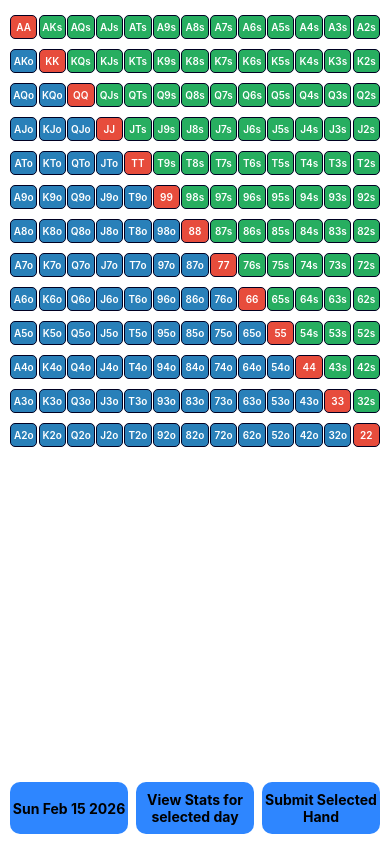
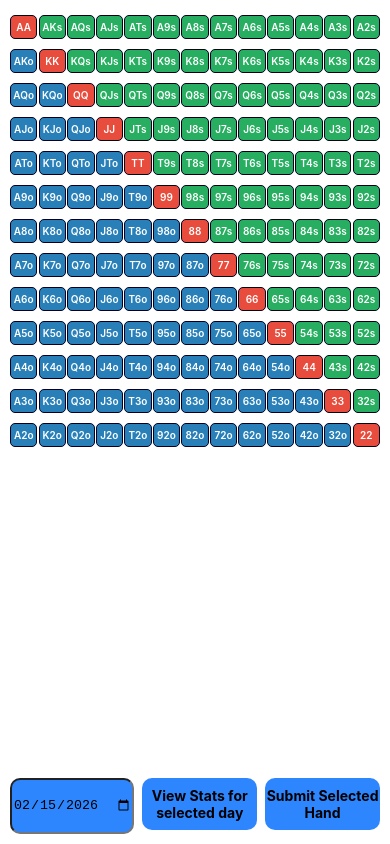
Before and after one commit to MrSnoodle01/Poker-Starting-Hands, a React Native app: screen / in a window 390 px wide. Built offline with nearby package versions, Linux system fonts and the light colour scheme.

Commit message:
changed date to work with web

```diff
--- a/src/screens/HomeScreen.tsx
+++ b/src/screens/HomeScreen.tsx
@@ -3,25 +3,14 @@ import HandStatsGraph from "../components/HandStatsGraph";
 import { TouchableOpacity, View, Text, StyleSheet } from "react-native";
 import { SafeAreaView } from "react-native-safe-area-context";
 import React, { useState } from 'react';
-import DateTimePicker from "@react-native-community/datetimepicker"
-import { DateTimePickerEvent } from "@react-native-community/datetimepicker"
 import { saveHand } from "../utils/storage";
 
 export default function HomeScreen() {
     const [selectedDate, setSelectedDate] = useState(new Date());
-    const [showPicker, setShowPicker] = useState(false);
     const [selectedHand, setSelectedHand] = useState<string | null>(null);
     const [showStatsGraph, setShowStatsGraph] = useState(false);
 
     const isoDate = selectedDate.toISOString().split('T')[0];
-
-    const onChange = (event: DateTimePickerEvent, date?: Date) => {
-        setShowPicker(false);
-
-        if (event.type === 'set' && date) {
-            setSelectedDate(date);
-        }
-    }
 
     const handleSubmitHand = async () => {
         if (!selectedHand) return;
@@ -49,12 +38,14 @@ export default function HomeScreen() {
             }
 
             <View style={styles.bottomButtonContainer}>
-                <TouchableOpacity
+                <input
+                    type="date"
+                    value={isoDate}
+                    onChange={(e) => {
+                        setSelectedDate(new Date(e.target.value));
+                    }}
                     style={styles.bottomButtons}
-                    onPress={() => setShowPicker(true)}
-                >
-                    <Text style={styles.buttonText}>{selectedDate.toDateString()}</Text>
-                </TouchableOpacity>
+                />
 
                 {showStatsGraph
                     ?
@@ -81,14 +72,6 @@ export default function HomeScreen() {
                     <Text style={styles.buttonText}>Submit Selected Hand</Text>
                 </TouchableOpacity>
             </View>
-            {showPicker && (
-                <DateTimePicker
-                    value={selectedDate}
-                    mode="date"
-                    display='default'
-                    onChange={onChange}
-                />
-            )}
         </SafeAreaView >
     )
 }
```
